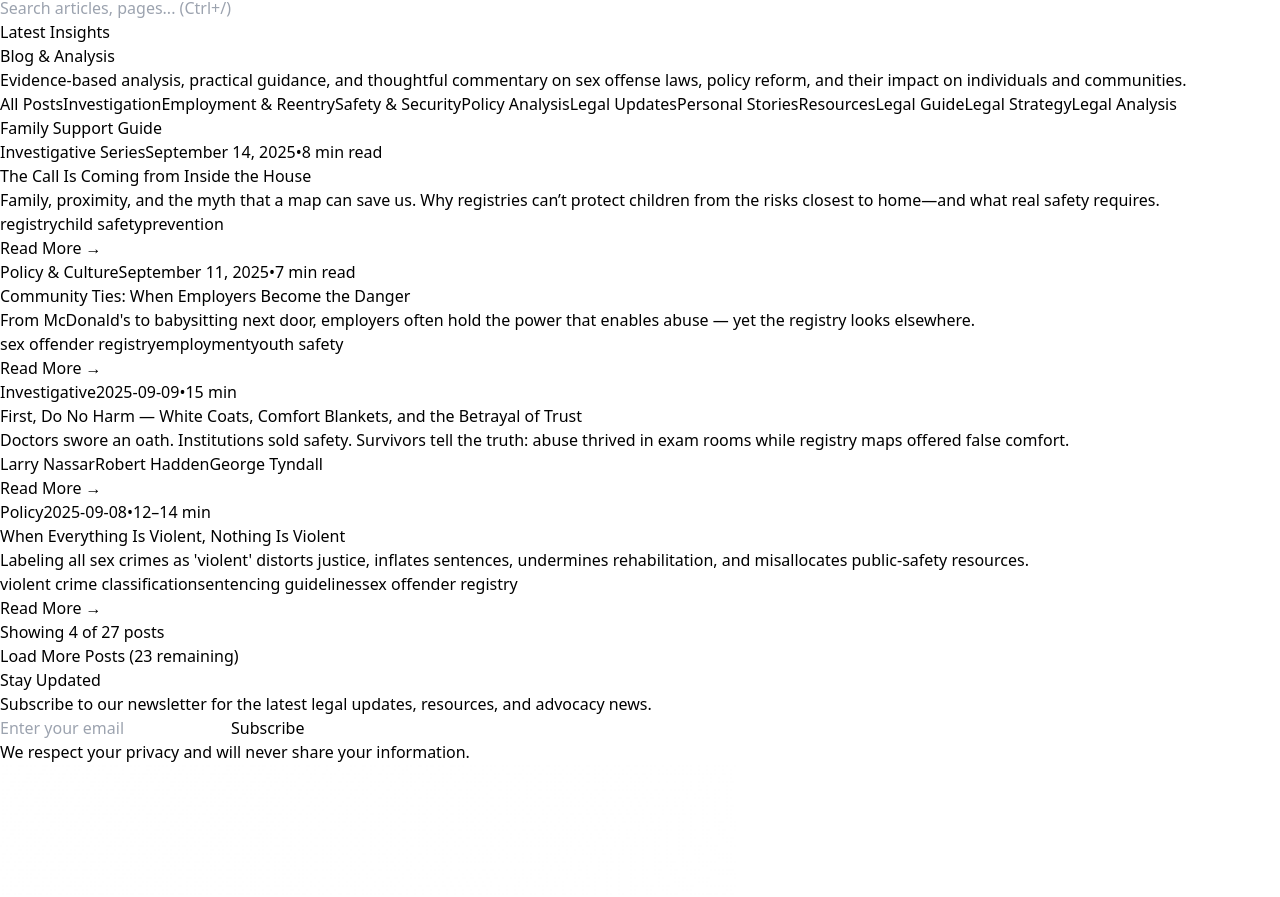
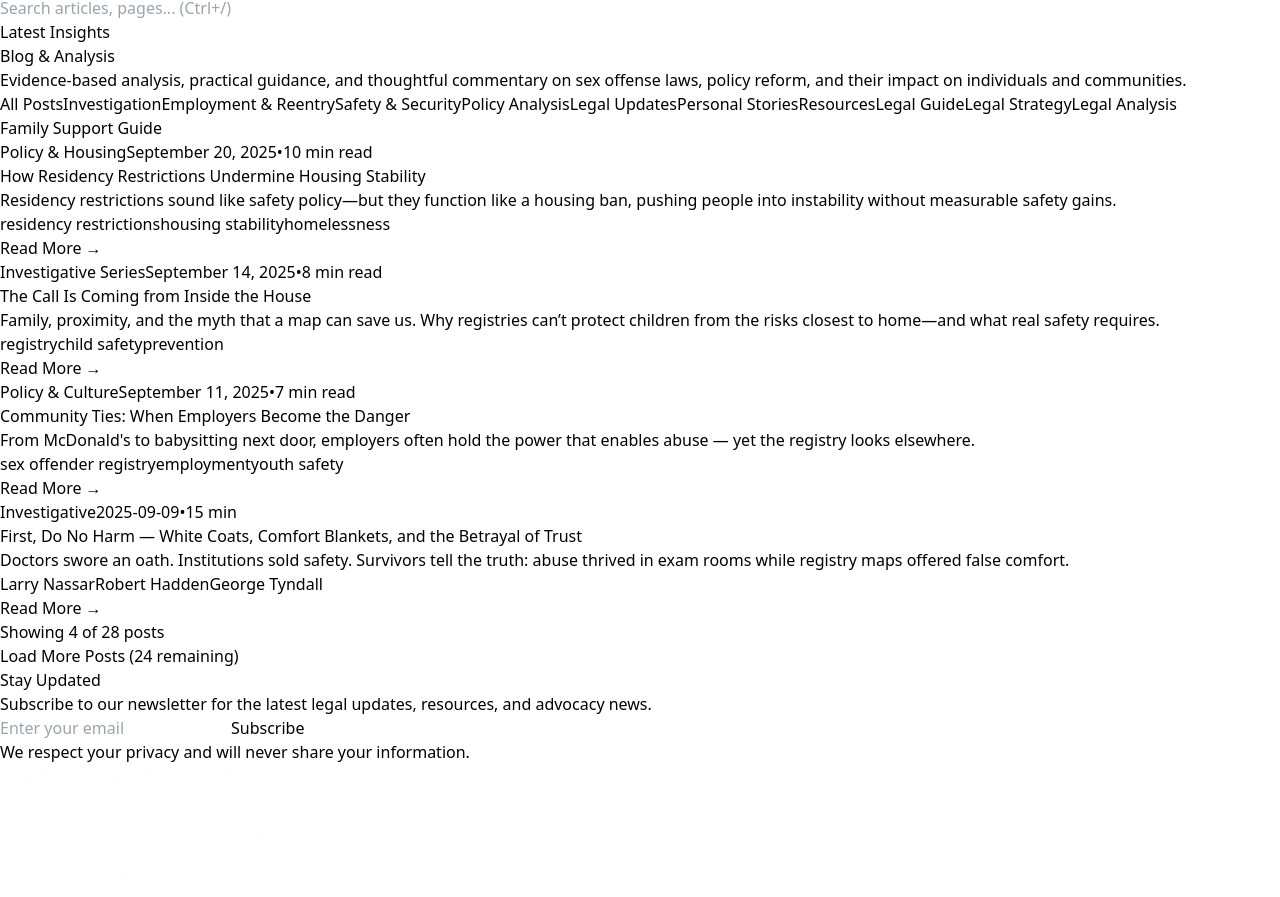
Before and after one commit to projectsolarrecon/Solar, a React (Vite) app: page /blog in a window 1280 px wide. Shown: the part 3036-3933 px from the top of the page. Built offline with nearby package versions, Linux system fonts and the light colour scheme.

Commit message:
Update blogPosts.ts

```diff
--- a/src/data/blogPosts.ts
+++ b/src/data/blogPosts.ts
@@ -12,6 +12,18 @@ export interface BlogPost {
 
 export const allBlogPosts: BlogPost[] = [
   // Insert this object at the TOP of the exported array (newest-first):
+  {
+  id: "residency-restrictions-housing-2025-09-20",
+  title: "How Residency Restrictions Undermine Housing Stability",
+  excerpt:
+    "Residency restrictions sound like safety policy—but they function like a housing ban, pushing people into instability without measurable safety gains.",
+  author: "The SOLAR Project",
+  date: "September 20, 2025",
+  readTime: "10 min read",
+  category: "Policy & Housing",
+  tags: ["residency restrictions", "housing stability", "homelessness", "reentry"],
+  path: "/blog/residency-restrictions-housing",
+},
 {
     id: "inside-the-house-2025-09-14",
     title: "The Call Is Coming from Inside the House",
```
